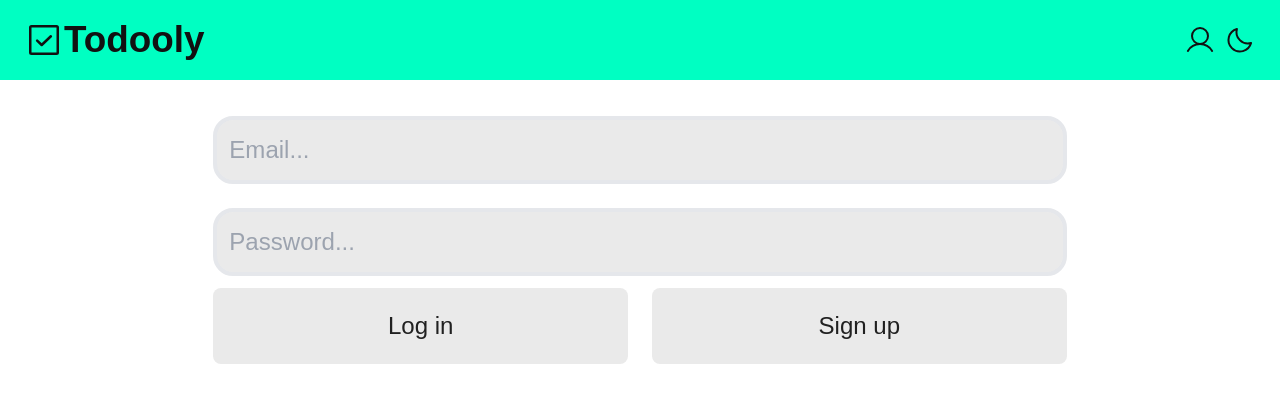
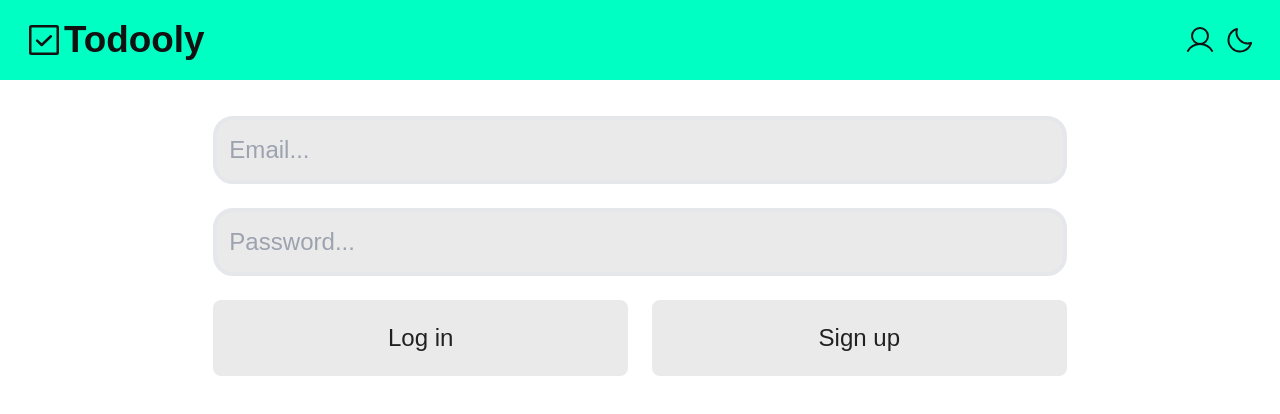
Before and after one commit to kevinanielsen/Todooly, a Next.js app: page /account in a window 1280 px wide. Shown: the top 414 px of the page. Built offline with nearby package versions, Linux system fonts and the light colour scheme.

Commit message:
Worked on account functionality

```diff
--- a/app/account/page.jsx
+++ b/app/account/page.jsx
@@ -2,7 +2,7 @@ export default function Account() {
   const loggedIn = false;
   if(!loggedIn) {
     return(
-      <main className="flex flex-col items-center">
+      <main className="flex flex-col items-center justify-center h-full w-full">
         <form className="w-11/12 md:w-2/3 my-3 transition-all duration-300 motion-reduce:transition-none items-center flex flex-col">
           <input
             type="text"
@@ -15,8 +15,8 @@ export default function Account() {
             placeholder="Password..."
           />
           <div className="flex items-center justify-between w-full">
-            <button className="p-5 rounded-lg text-sm mr-3 w-6/12 dark:text-text text-bkg dark:bg-darker bg-text transition-all duration-300 motion-reduce:transition-none">Log in</button>
-            <button className="p-5 rounded-lg text-sm ml-3 w-6/12 dark:text-text text-bkg dark:bg-darker bg-text transition-all duration-300 motion-reduce:transition-none">Sign up</button>
+            <button className="p-5 rounded-lg text-sm mr-3 mt-3 w-6/12 dark:text-text text-bkg dark:bg-darker bg-text transition-all duration-300 motion-reduce:transition-none hover:scale-95">Log in</button>
+            <button className="p-5 rounded-lg text-sm ml-3 mt-3 w-6/12 dark:text-text text-bkg dark:bg-darker bg-text transition-all duration-300 motion-reduce:transition-none hover:scale-95">Sign up</button>
           </div>
         </form>
       </main>
--- a/app/layout.jsx
+++ b/app/layout.jsx
@@ -49,7 +49,7 @@ export default function RootLayout({ children }) {
   return (
     <html lang="en" className="" >
       <head />
-      <body className='bg-white dark:bg-bkg transition-all duration-300 motion-reduce:transition-none'>
+      <body className='h-full w-full bg-white dark:bg-bkg transition-all duration-300 motion-reduce:transition-none'>
         <header>
           <nav className="bg-green text-darker mb-3">
             <div className="flex h-20 mx-6 justify-between items-center">
@@ -67,20 +67,20 @@ export default function RootLayout({ children }) {
                     onHoverStart={() => setShown(true)}
                     onHoverEnd={() => setShown(false)}
                   >
-                    <User size={32} aria-label="Account" />
+                    <Link href="/account"><User size={32} aria-label="Account" /></Link>
                     <motion.ul
                       variants={showMenu}
                       initial="exit"
                       animate={shown ? "enter" : "exit"}
                       className="absolute bg-text dark:bg-darker rounded-lg p-6"
                     >
-                      <Link href="/">
+                      <Link href="/account">
                         <motion.li
                           whileHover={{
                             color: "#00FFC2",
                             y: -2,
                           }}
-                          className="cursor-pointer p-1 px-3 py-2 bg-white text-bkg dark:bg-bkg dark:text-text rounded-lg mb-2.5 w-36 flex items-center justify-center"
+                          className="cursor-pointer p-1 px-3 py-2 bg-white text-darker dark:bg-bkg dark:text-text rounded-lg mb-2.5 w-36 flex items-center justify-center"
                         >
                           Account
                         </motion.li>
@@ -91,7 +91,7 @@ export default function RootLayout({ children }) {
                             color: "#00FFC2",
                             y: -2,
                           }}
-                          className="cursor-pointer p-1 px-3 py-2 bg-white text-bkg dark:bg-bkg dark:text-text rounded-lg w-36 flex items-center justify-center"
+                          className="cursor-pointer p-1 px-3 py-2 bg-white text-darker dark:bg-bkg dark:text-text rounded-lg w-36 flex items-center justify-center"
                         >
                           {signedIn ? "Sign out" : "Sign in"}
                         </motion.li>
```
